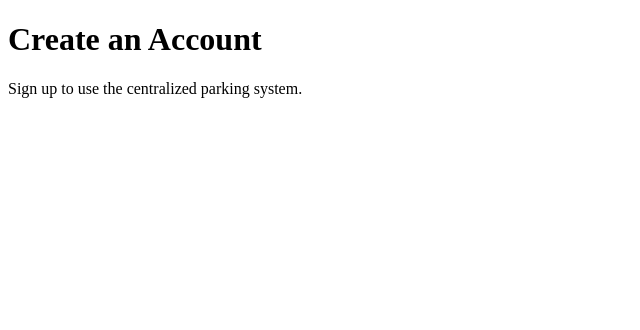
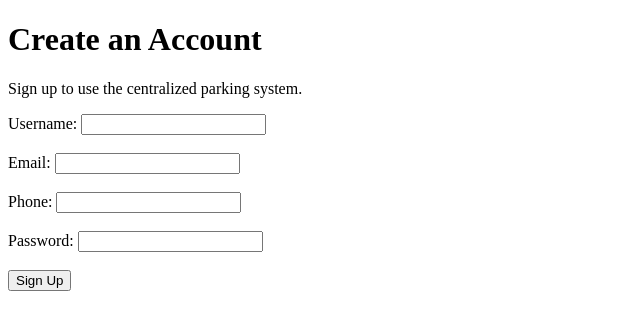
Before and after one commit to tanu-1511/Centralized-Parking-System, a Flask app: page /signup in a window 1280 px wide. Shown: the top 330 px of the page, without its empty margins (0-640 px from the left). Run offline with Flask 3, Linux system fonts and the light colour scheme.

Commit message:
Whtever was changed

```diff
--- a/app/__init__.py
+++ b/app/__init__.py
@@ -10,9 +10,7 @@ db = SQLAlchemy()
 def create_app():
     app = Flask(__name__)
 
-    app.config["SQLALCHEMY_DATABASE_URI"] = (
-        "mysql+pymysql://root:YOUR_PASSWORD@localhost/parking_system"
-    )
+    app.config["SQLALCHEMY_DATABASE_URI"] = "sqlite:///parking.db"
 
     app.config["SQLALCHEMY_TRACK_MODIFICATIONS"] = False
 
--- a/app/templates/signup.html
+++ b/app/templates/signup.html
@@ -12,5 +12,31 @@
 
     <p>Sign up to use the centralized parking system.</p>
 
+    <form method="POST">
+
+        <label for="username">Username:</label>
+        <input type="text" id="username" name="username" required>
+
+        <br><br>
+
+        <label for="email">Email:</label>
+        <input type="email" id="email" name="email" required>
+
+        <br><br>
+
+        <label for="phone">Phone:</label>
+        <input type="tel" id="phone" name="phone">
+
+        <br><br>
+
+        <label for="password">Password:</label>
+        <input type="password" id="password" name="password" required>
+
+        <br><br>
+
+        <button type="submit">Sign Up</button>
+
+    </form>
+
 </body>
 </html>
```
Also changed, not shown: instance/parking.db (added).
